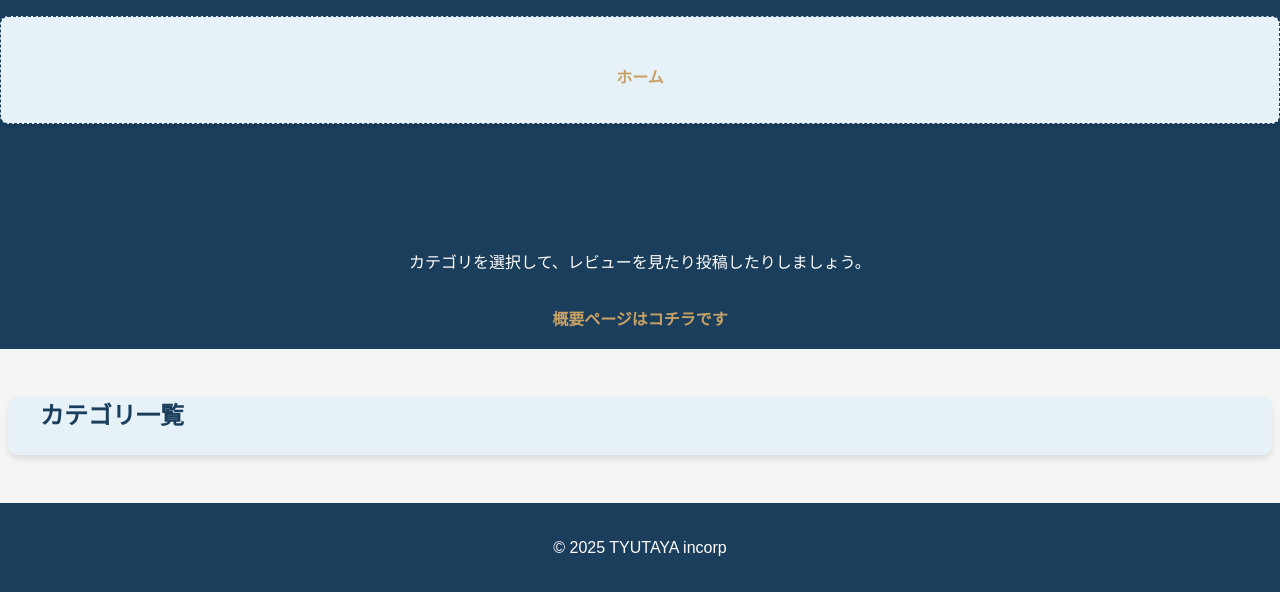
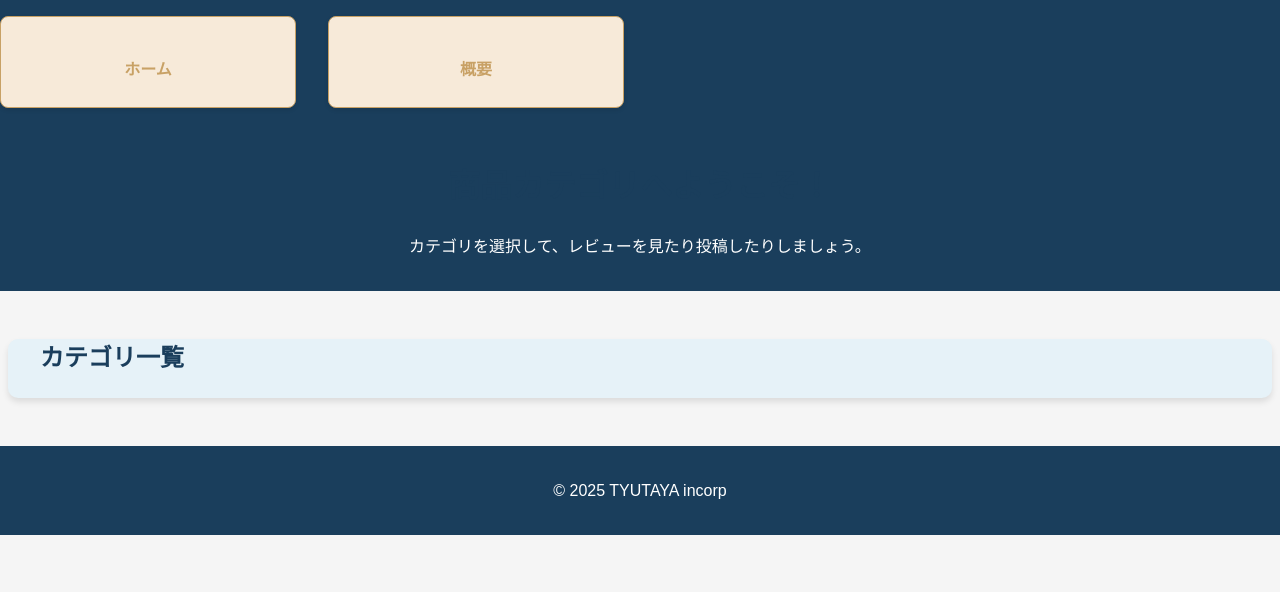
Before and after one commit to KikyoNanakusa/websystem-django-mock, a Django app: page / in a window 1280 px wide. Shown: the top 592 px of the page. Run offline with Django 5.2, Linux system fonts and the light colour scheme; data that the repository does not hold is empty.

Commit message:
feat: 概要の改善

```diff
--- a/app/BookReview/templates/base.html
+++ b/app/BookReview/templates/base.html
@@ -13,8 +13,8 @@
         <nav>
             <ul>
                 <li><a href="{% url 'index' %}">ホーム</a></li>
-                {% comment %}<li><a href="{% url 'about' %}">概要</a></li>{% endcomment %}
-                {% comment %}<li><a href="{% url 'contact' %}">お問い合わせ</a></li>{% endcomment %}
+                <li><a href="{% url 'about' %}">概要</a></li>
+                {% comment %} <li><a href="{% url 'contact' %}">お問い合わせ</a></li> {% endcomment %}
             </ul>
         </nav>
     </header>
--- a/app/BookReview/templates/index.html
+++ b/app/BookReview/templates/index.html
@@ -7,9 +7,6 @@
 <header>
     <h1>商品カテゴリへようこそ！</h1>
     <p>カテゴリを選択して、レビューを見たり投稿したりしましょう。</p>
-
-    <!-- 概要ページへのリンク -->
-    <a href="{% url 'about' %}" class="btn">概要ページはコチラです</a>
 </header>
 
 <div class="container">
```
